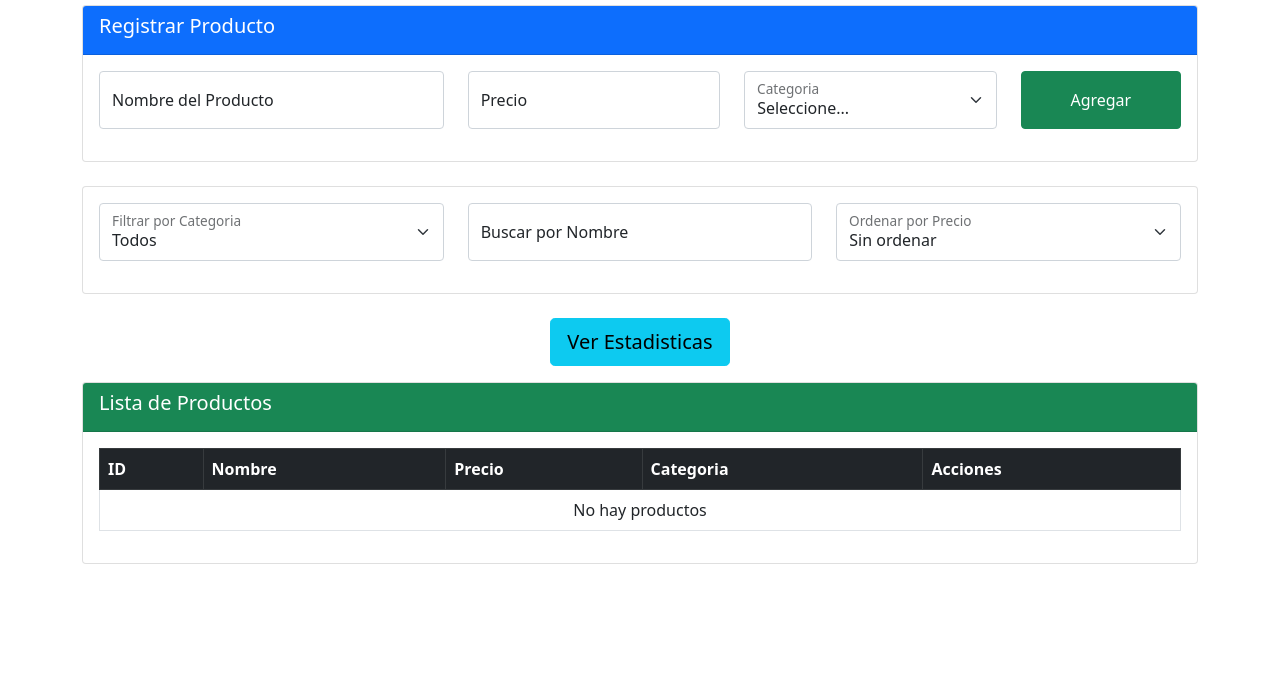
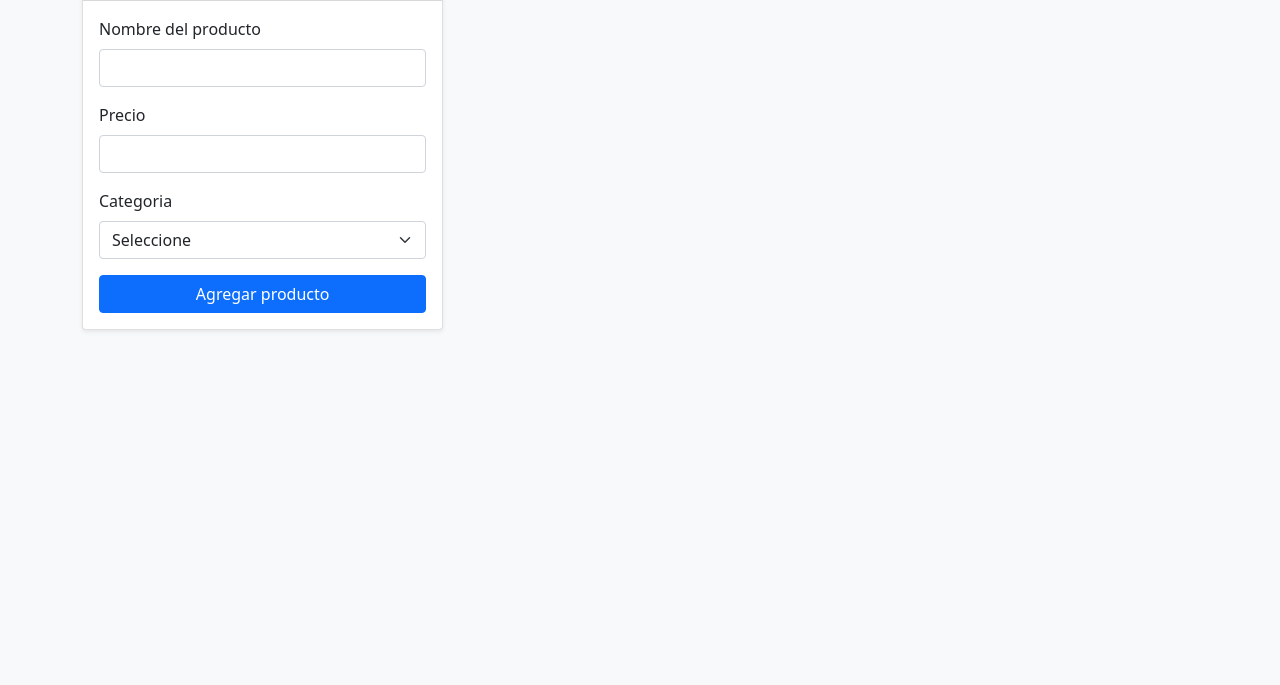
Before and after one commit to marlxn16/JQUERY-GESTOR-DE-PRODUCTOS-GRUPO2, a plain HTML site: page index.html in a window 1280 px wide. Shown: the part 115-800 px from the top of the page. Drawn offline with Linux system fonts and the light colour scheme.

Commit message:
Fix en la estructura n la base del html

```diff
--- a/index.html
+++ b/index.html
@@ -1,126 +1,63 @@
 <!DOCTYPE html>
 <html lang="es">
 <head>
-    <meta charset="UTF-8">
-    <meta name="viewport" content="width=device-width, initial-scale=1.0">
-    <title>GESTION DE PRODUCTOS</title>
+  <meta charset="utf-8">
+  <meta name="viewport" content="width=device-width, initial-scale=1">
+  <title>Gestor de Productos con jQuery</title>
 
   <link rel="stylesheet" href="./public/vendor/bootstrap-5.0.2-dist/css/bootstrap.min.css">
 </head>
-<body>
 
-    <div class="container mt-5">
+<body class="bg-light">
+  <div class="container py-4">
 
-        <h1 class="text-center mb-4">GESTION DE PRODUCTOS</h1>
+    <div class="mb-3">
+      <h1 class="h3 mb-1">Gestor de Productos</h1>
+    </div>
+
+    <!-- Alertas -->
+    <div id="alerta"></div>
+
+    <div class="row g-3">
 
       <!-- Formulario -->
-        <div class="card mb-4">
-            <div class="card-header bg-primary text-white">
-                <h5>Registrar Producto</h5>
+      <div class="col-12 col-lg-4">
+        <div class="card shadow-sm">
+          <div class="card-header fw-semibold">Registro de productos</div>
+          <div class="card-body">
+
+            <div class="mb-3">
+              <label class="form-label" for="txt_nombre">Nombre del producto</label>
+              <input type="text" class="form-control" id="txt_nombre">
             </div>
-            <div class="card-body">
-                <div class="row">
-                    <div class="col-md-4">
-                        <div class="form-floating mb-3">
-                            <input type="text" class="form-control" id="txt_nombre" placeholder="Nombre">
-                            <label for="txt_nombre">Nombre del Producto</label>
+
+            <div class="mb-3">
+              <label class="form-label" for="txt_precio">Precio</label>
+              <input type="number" class="form-control" id="txt_precio" step="0.01" min="0">
             </div>
-                    </div>
-                    <div class="col-md-3">
-                        <div class="form-floating mb-3">
-                            <input type="number" step="0.01" class="form-control" id="txt_precio" placeholder="0.00">
-                            <label for="txt_precio">Precio</label>
-                        </div>
-                    </div>
-                    <div class="col-md-3">
-                        <div class="form-floating mb-3">
+
+            <div class="mb-3">
+              <label class="form-label" for="select_categoria">Categoria</label>
               <select class="form-select" id="select_categoria">
-                                <option value="" selected disabled>Seleccione...</option>
+                <option value="">Seleccione</option>
                 <option value="Abarrotes">Abarrotes</option>
                 <option value="Bebidas">Bebidas</option>
                 <option value="Limpieza">Limpieza</option>
               </select>
-                            <label for="select_categoria">Categoria</label>
-                        </div>
-                    </div>
-                    <div class="col-md-2">
-                        <button id="btn_agregar" class="btn btn-success w-100" style="height: 58px;">Agregar</button>
-                    </div>
             </div>
 
-                <div id="alerta"></div>
-            </div>
-        </div>
+            <button type="button" class="btn btn-primary w-100" id="btn_agregar">
+              Agregar producto
+            </button>
 
-<!-- Filtros -->
-    <div class="card mb-4">
-        <div class="card-body">
-            <div class="row">
-                <div class="col-md-4">
-                    <div class="form-floating mb-3">
-                        <select class="form-select" id="select_filtro">
-                            <option value="Todos">Todos</option>
-                            <option value="Abarrotes">Abarrotes</option>
-                            <option value="Bebidas">Bebidas</option>
-                            <option value="Limpieza">Limpieza</option>
-                        </select>
-                        <label for="select_filtro">Filtrar por Categoria</label>
-                    </div>
-                </div>
-                <div class="col-md-4">
-                    <div class="form-floating mb-3">
-                        <input type="text" class="form-control" id="txt_buscar" placeholder="Buscar">
-                        <label for="txt_buscar">Buscar por Nombre</label>
-                    </div>
-                </div>
-                <div class="col-md-4">
-                    <div class="form-floating mb-3">
-                        <select class="form-select" id="select_orden">
-                            <option value="">Sin ordenar</option>
-                            <option value="asc">Precio Ascendente</option>
-                            <option value="desc">Precio Descendente</option>
-                        </select>
-                        <label for="select_orden">Ordenar por Precio</label>
-                    </div>
-                </div>
           </div>
         </div>
       </div>
 
-    <div class="text-center mb-3">
-        <button class="btn btn-info btn-lg" id="btn_estadisticas">Ver Estadisticas</button>
-    </div>
+      <!-- Agregar tabla + filtros y estadisticas -->
 
-        <div id="resultado_estadisticas"></div>
-
-        <!-- Tabla -->
-        <div class="card">
-            <div class="card-header bg-success text-white">
-                <h5>Lista de Productos</h5>
-            </div>
-            <div class="card-body">
-                <table class="table table-bordered">
-                    <thead class="table-dark">
-                        <tr>
-                            <th>ID</th>
-                            <th>Nombre</th>
-                            <th>Precio</th>
-                            <th>Categoria</th>
-                            <th>Acciones</th>
-                        </tr>
-                    </thead>
-                    <tbody id="tabla_productos">
-                        <tr>
-                            <td colspan="5" class="text-center">No hay productos</td>
-                        </tr>
-                    </tbody>
-                </table>
     </div>
   </div>
 
-    </div>
-    <script src="./public/vendor/bootstrap-5.0.2-dist/js/bootstrap.min.js"></script>
-    <script src="./public/vendor/bootstrap-5.0.2-dist/jquery/jquery-3.7.1.min.js"></script>
-    <script src="./public/js/main.js"></script>
 </body>
 </html>
```
Lines whose indentation alone changed are shown as unchanged.
